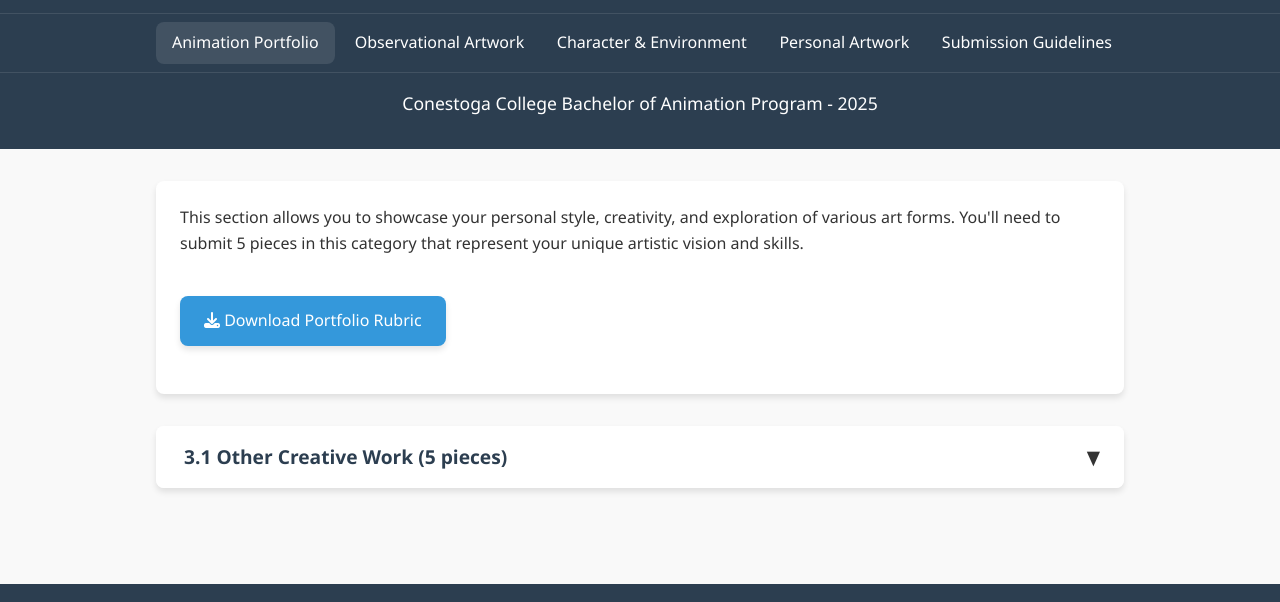
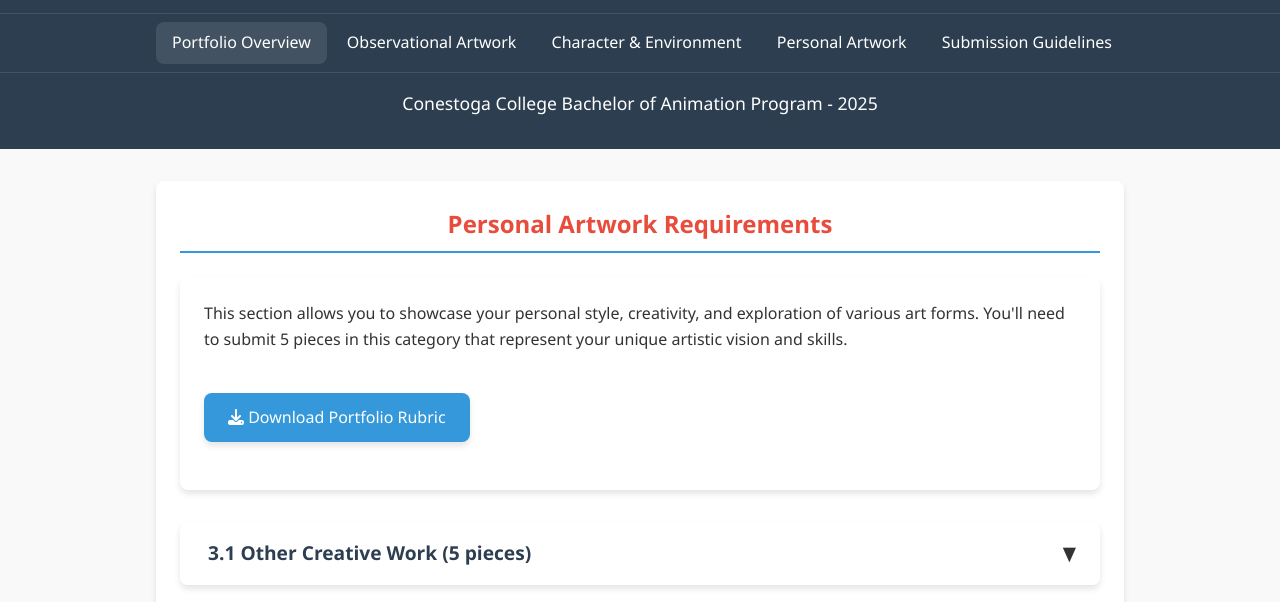
Before and after one commit to dshepstone/Bachelor-of-Animation---Portfolio-Requirements, a plain HTML site: page pages/personal.html in a window 1280 px wide. Shown: the part 175-777 px from the top of the page. Drawn offline with Linux system fonts and the light colour scheme.

Commit message:
updated html and titles

```diff
--- a/pages/personal.html
+++ b/pages/personal.html
@@ -19,7 +19,7 @@
         </div>
         <nav class="main-nav">
             <div class="container">
-                <a href="../index.html" class="logo">Animation Portfolio</a>
+                <a href="../index.html" class="logo">Portfolio Overview</a>
                 <ul class="nav-links">
                     <li><a href="observational.html">Observational Artwork</a></li>
                     <li><a href="character.html">Character & Environment</a></li>
@@ -37,6 +37,8 @@
     </header>
 
     <main class="container">
+        <section class="intro">
+            <h2 class="section-title">Personal Artwork Requirements</h2>
         <section class="intro">
             <p>This section allows you to showcase your personal style, creativity, and exploration of various art forms. You'll need to submit 5 pieces in this category that represent your unique artistic vision and skills.</p>
 
```
Also changed, not shown: index.html (+1 -1 lines), pages/character.html (+3 -1 lines), pages/observational.html (+5 -2 lines), pages/submission.html (+3 -1 lines).
